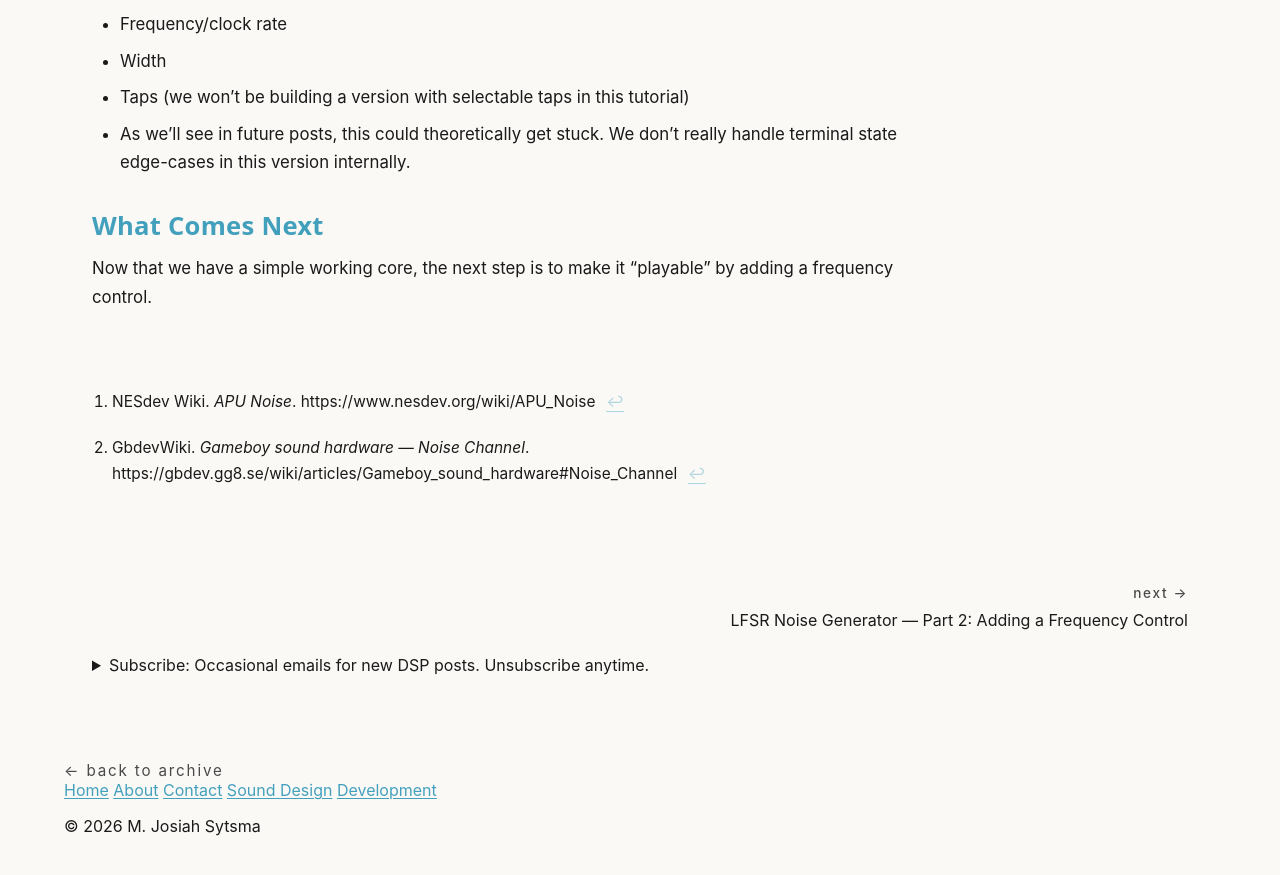
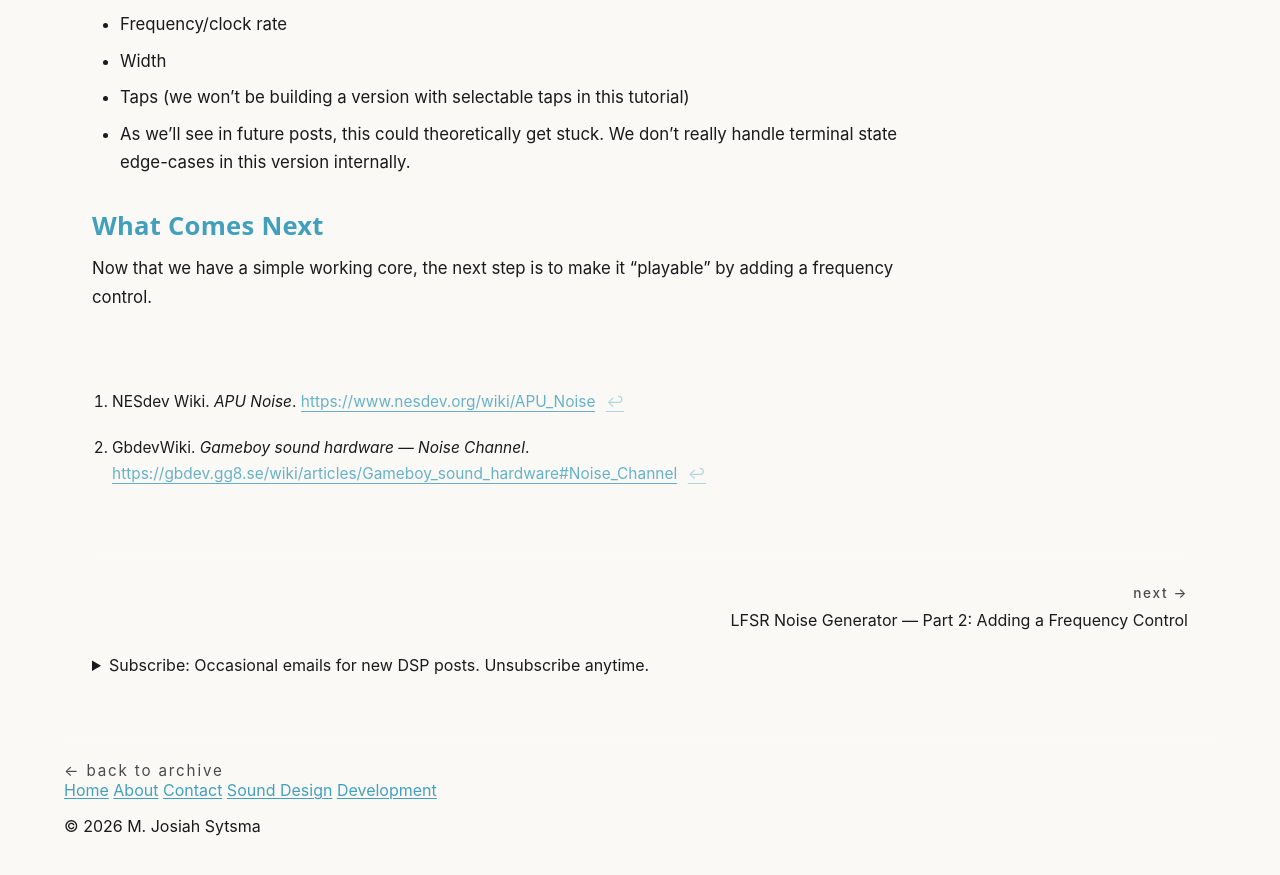
Before and after one commit to mjsyts/mjsyts.github.io, a Jekyll site: the page built from _development/lfsr-noise-part-1.md, in a window 1280 px wide and 900 px high, scrolled down 4486 px. Shown: the top 875 px of the window. Built offline with Jekyll 4.4.1, drawn with Linux system fonts in a browser that asks for light colours; some web fonts are replaced; some of the changed lines change nothing that is shown.

Commit message:
add hyperlinks

```diff
--- a/_development/lfsr-noise-part-1.md
+++ b/_development/lfsr-noise-part-1.md
@@ -274,6 +274,6 @@
 
 Now that we have a simple working core, the next step is to make it "playable" by adding a frequency control.
 
-[^nes_noise]: NESdev Wiki. *APU Noise*. https://www.nesdev.org/wiki/APU_Noise
+[^nes_noise]: NESdev Wiki. *APU Noise*. [https://www.nesdev.org/wiki/APU_Noise](https://www.nesdev.org/wiki/APU_Noise)
 
-[^gb_noise]: GbdevWiki. *Gameboy sound hardware — Noise Channel*. https://gbdev.gg8.se/wiki/articles/Gameboy_sound_hardware#Noise_Channel
+[^gb_noise]: GbdevWiki. *Gameboy sound hardware — Noise Channel*. [https://gbdev.gg8.se/wiki/articles/Gameboy_sound_hardware#Noise_Channel](https://gbdev.gg8.se/wiki/articles/Gameboy_sound_hardware#Noise_Channel)
```
